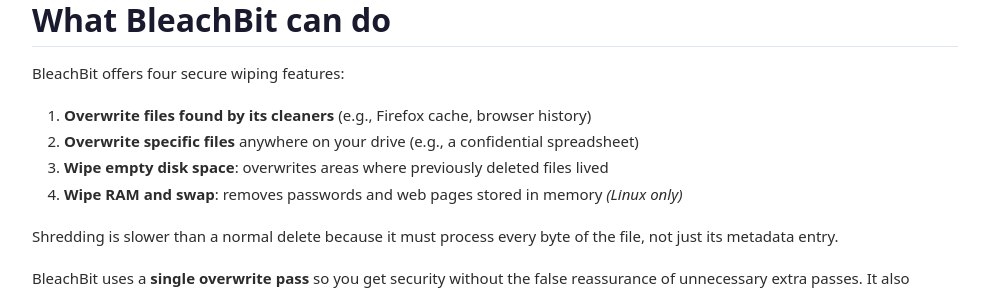
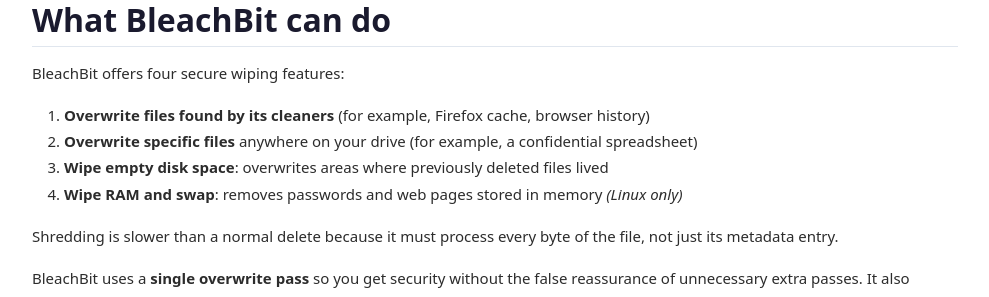
Before and after one commit to bleachbit/docs, a Jekyll site: the page built from src/_docs/shred-files-and-wipe-disks.md, in a window 1280 px wide and 1400 px high, scrolled down 1027 px. Shown: the part 155-452 px from the top of the window, without its empty margins (240-1229 px from the left). Built offline with Jekyll 4.4.1, drawn with Linux system fonts in a browser that asks for light colours; some of the changed text lies outside the part shown.

Commit message:
Replace "e.g." and "i.e."

```diff
--- a/src/_data/faqs.yml
+++ b/src/_data/faqs.yml
@@ -189,7 +189,7 @@
     disabled (using unique information such as IP address, user agent, plugins, etc), so
     disabling cookies may not have the intended effect.
 
-    On the other hand, some web sites use tricks (e.g., "evercookie" technology) to resurrect
+    On the other hand, some web sites use tricks (for example, "evercookie" technology) to resurrect
     deleted cookies and try to track users between browsers on the same computer. Using
     another trick, cookies can track visitors between web sites for behavioural ad targeting:
     for example, once you visited an online camping store, and suddenly every other web site
--- a/src/_docs/shred-files-and-wipe-disks.md
+++ b/src/_docs/shred-files-and-wipe-disks.md
@@ -47,9 +47,9 @@
 
 BleachBit offers four secure wiping features:
 
-1. **Overwrite files found by its cleaners** (e.g., Firefox cache,
+1. **Overwrite files found by its cleaners** (for example, Firefox cache,
    browser history)
-2. **Overwrite specific files** anywhere on your drive (e.g., a
+2. **Overwrite specific files** anywhere on your drive (for example, a
    confidential spreadsheet)
 3. **Wipe empty disk space**: overwrites areas where previously deleted
    files lived
@@ -121,7 +121,7 @@
 For SSDs, the most reliable sanitization methods are:
 1. **Full-drive encryption** before storing data, so leftover blocks
    are unreadable without the key.
-2. **Manufacturer secure erase** commands (e.g., ATA Secure Erase or
+2. **Manufacturer secure erase** commands (for example, ATA Secure Erase or
    NVMe Format), issued from a trusted environment.
 3. **Physical destruction** for the highest-stakes situations.
 
@@ -204,7 +204,7 @@
    minimal disruption but won't catch fragments elsewhere
 2. **Wipe empty disk space**: catches fragments from previously deleted
    files; slower and limited effectiveness on SSDs
-3. **Wipe the entire drive** (e.g., with ShredOS): removes everything,
+3. **Wipe the entire drive** (for example, with ShredOS): removes everything,
    including the OS and swap files; requires reinstallation afterward
 4. **Physically destroy the drive**: the only method approved for the
    highest security needs.
```
Also changed, not shown: src/_docs/chaff.md (+1 -1 lines), src/_docs/cookie-manager.md (+2 -2 lines), src/_docs/winapp2ini.md (+1 -1 lines).
